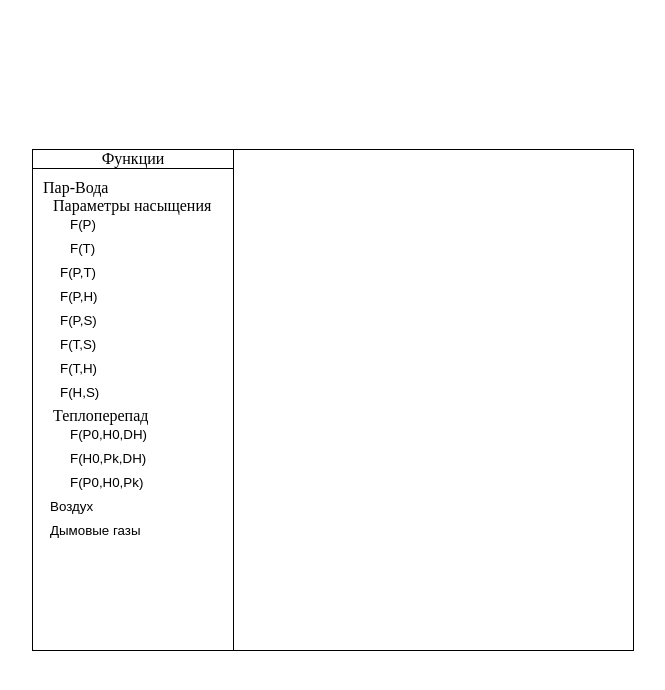
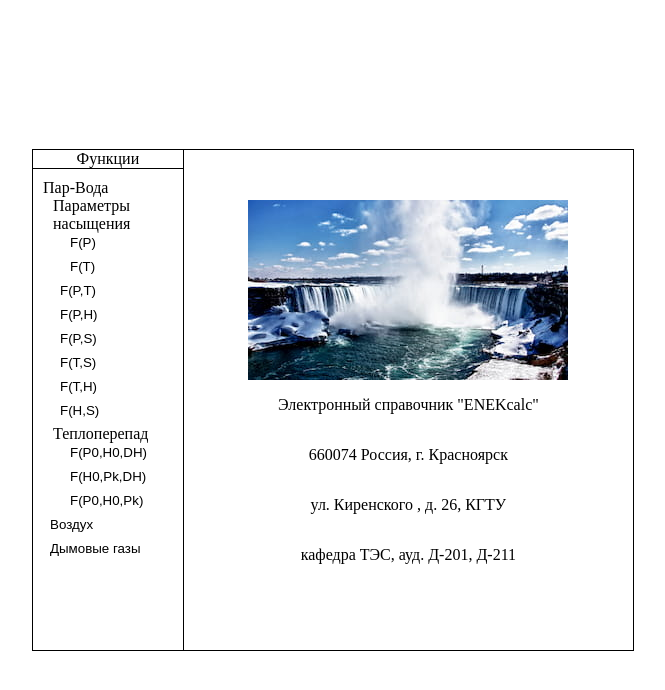
Before and after one commit to aleksey-ilin/ENEKcalc, a React app: page / in a window 1280 px wide. Shown: the top 690 px of the page, without its empty margins (307-972 px from the left). Built offline with nearby package versions, Linux system fonts and the light colour scheme.

Commit message:
add component Main

```diff
--- a/src/components/App.jsx
+++ b/src/components/App.jsx
@@ -2,11 +2,13 @@ import React from 'react';
 import { string } from 'prop-types';
 import styles from './App.scss';
 import Functions from './Functions';
+import Main from './Main';
 
 const App = () => (
   <div className={styles.root}>
     <div className={styles.calc}>
       <Functions />
+      <Main />
     </div>
   </div>
 );
--- /dev/null
+++ b/src/components/Main.jsx
@@ -0,0 +1,14 @@
+import React from 'react';
+import styles from './Main.scss';
+
+const Main = () => (
+  <div className={styles.root}>
+    <img src="./src/img/img.jpg" alt="" />
+    <p>Электронный справочник &quot;ENEKcalc&quot;</p>
+    <p>660074 Россия, г. Красноярск</p>
+    <p>ул. Киренского , д. 26, КГТУ</p>
+    <p>кафедра ТЭС, ауд. Д-201, Д-211</p>
+  </div>
+);
+
+export default Main;
--- /dev/null
+++ b/src/components/Main.scss
@@ -0,0 +1,11 @@
+.root {
+  display: flex;
+  flex-direction: column;
+  align-items: center;
+  width: 100%;
+  img {
+    width: 320px;
+    height: 180px;
+    margin-top: 50px;
+  }
+}
```
Also changed, not shown: src/img/img.jpg (added), 1 other file (tests, documents, lock files or other folders).
